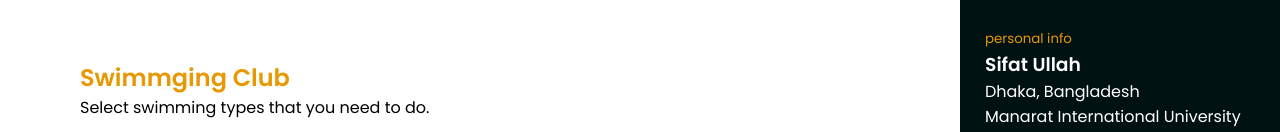
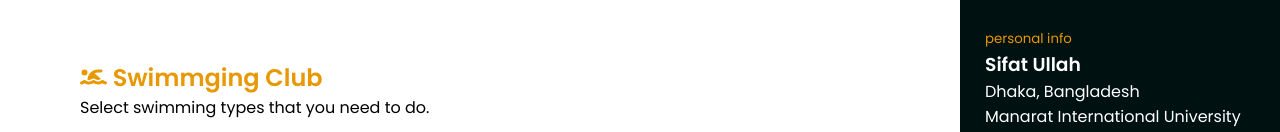
Before and after one commit to sifatullahsu/swimming-club, a React (Create React App) app: page / in a window 1280 px wide. Shown: the top 132 px of the page. Built offline with nearby package versions, Linux system fonts and the light colour scheme.

Commit message:
Added Font Awesome Icons

```diff
--- a/package.json
+++ b/package.json
@@ -3,6 +3,9 @@
   "version": "0.1.0",
   "private": true,
   "dependencies": {
+    "@fortawesome/fontawesome-svg-core": "^6.2.0",
+    "@fortawesome/free-solid-svg-icons": "^6.2.0",
+    "@fortawesome/react-fontawesome": "^0.2.0",
     "@testing-library/jest-dom": "^5.16.5",
     "@testing-library/react": "^13.4.0",
     "@testing-library/user-event": "^13.5.0",
--- a/src/components/SwimmgingBlocks/SwimmingBlocks.js
+++ b/src/components/SwimmgingBlocks/SwimmingBlocks.js
@@ -2,6 +2,8 @@ import React, { useEffect, useState } from 'react';
 import Que from '../Que/Que';
 import Swimming from '../Swimming/Swimming';
 import './SwimmingBlocks.css';
+import { FontAwesomeIcon } from '@fortawesome/react-fontawesome'
+import { faPersonSwimming } from '@fortawesome/free-solid-svg-icons'
 
 const SwimmingBlocks = ({handleAddToList}) => {
 
@@ -15,7 +17,8 @@ const SwimmingBlocks = ({handleAddToList}) => {
 
   return (
     <div className='swimming-blocks'>
-      <h2 className='site-title'>Swimmging Club</h2>
+
+      <h2 className='site-title'><FontAwesomeIcon icon={faPersonSwimming} /> Swimmging Club</h2>
       <p style={{marginBottom: '20px'}}>Select swimming types that you need to do.</p>
       <div className='swimming-types'>
         {swimmingBlocks.map(swimming => <Swimming swimming={swimming} handleAddToList={handleAddToList} key={swimming.id}></Swimming>)}
```
Also changed, not shown: 1 other file (tests, documents, lock files or other folders).
